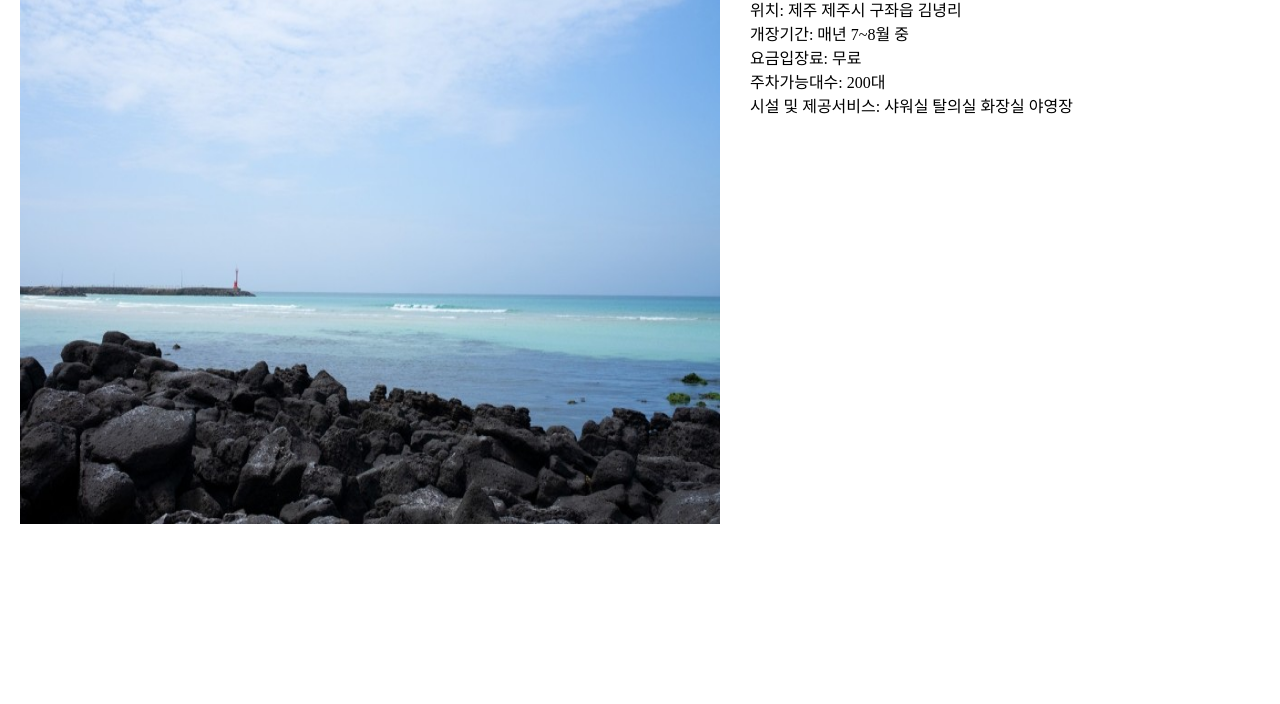
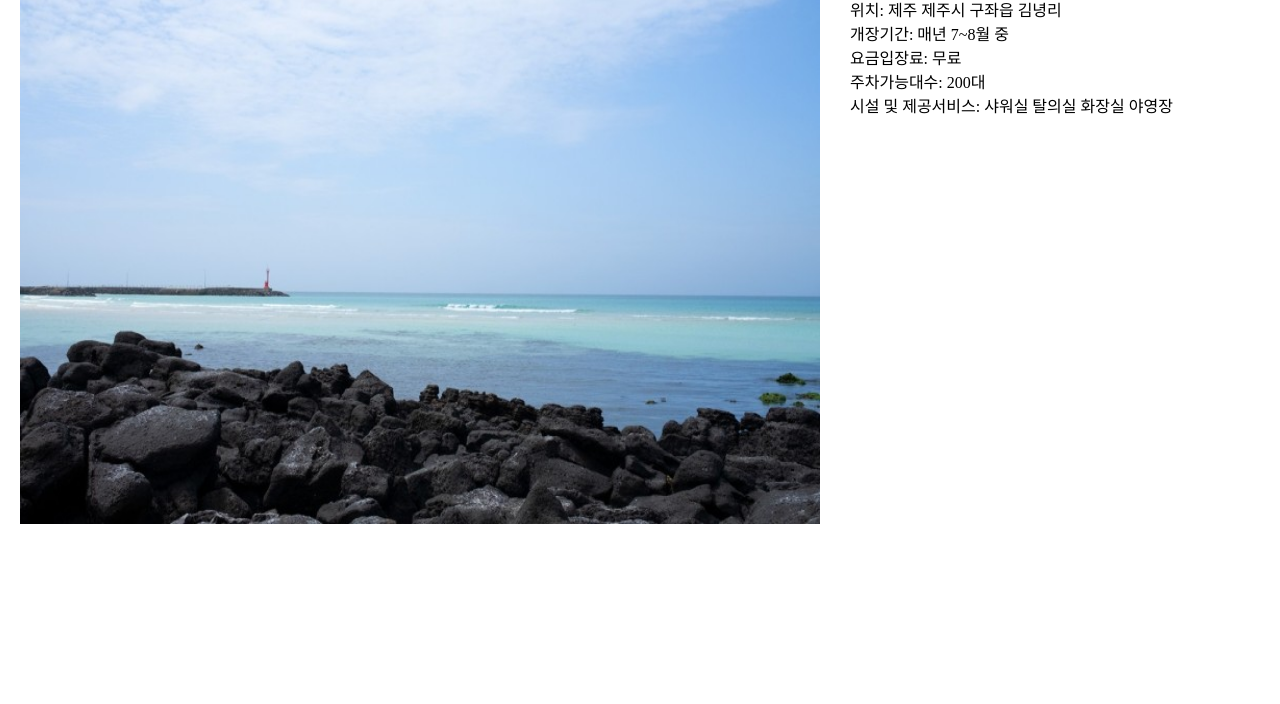
Before and after one commit to ddodoyeon/dy0929, a plain HTML site: page jeju.html in a window 1280 px wide. Shown: the part 96-800 px from the top of the page. Drawn offline with Linux system fonts and the light colour scheme.

Commit message:
Update jeju.html

```diff
--- a/jeju.html
+++ b/jeju.html
@@ -61,7 +61,7 @@
 </style>
 <body>
     <div id="img">
-        <img src="./imgs/jeju.jpg"  width="700" height="600">
+        <img src="./imgs/jeju.jpg"  width="800" height="600">
         </div>
 
         <div id="desc" >
```
